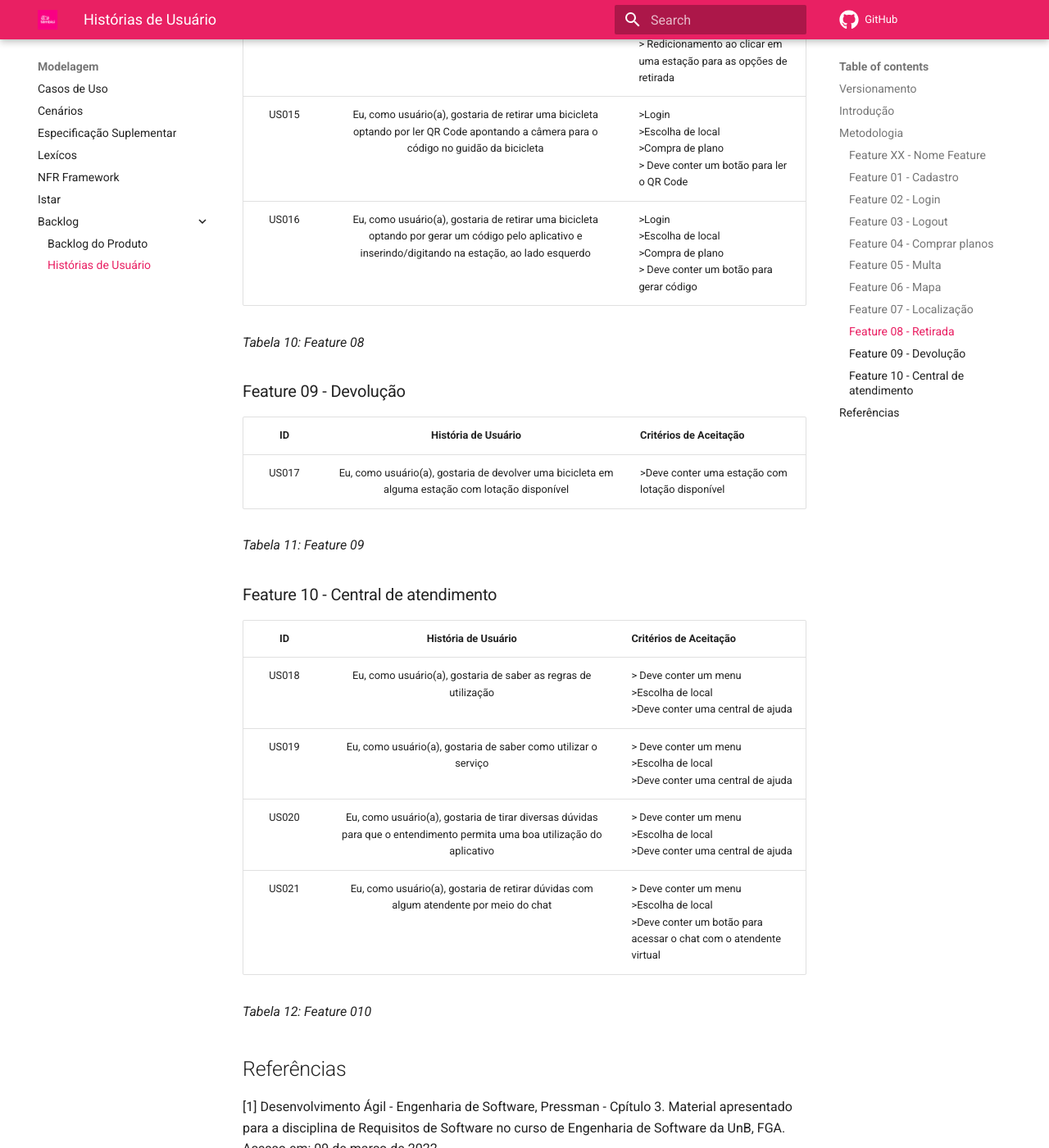
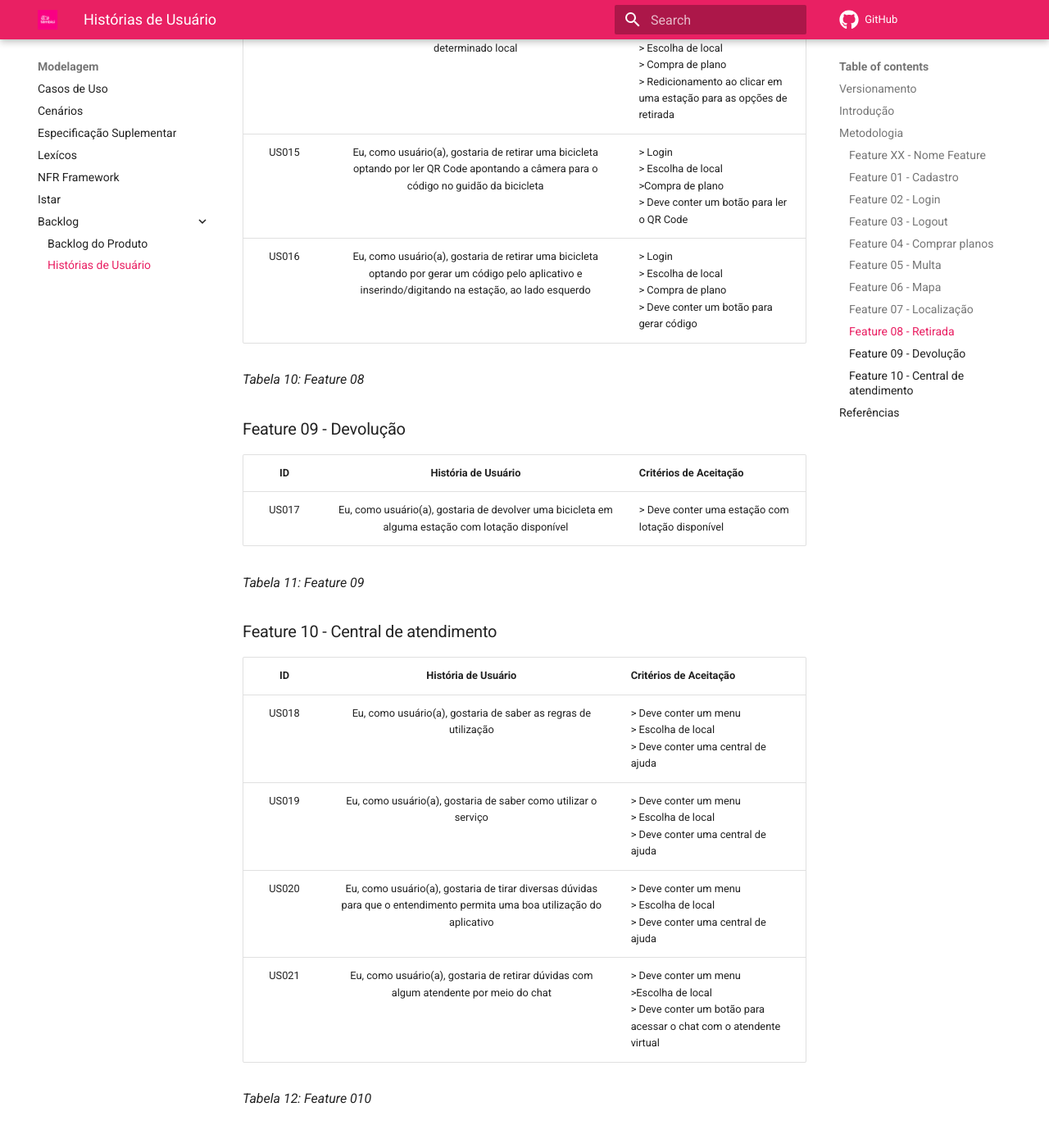
Before and after one commit to Requisitos-de-Software/2021.2-Tembici, an MkDocs documentation site: the page built from docs/modelagem/backlog/historias_de_usuario.md, in a window 1280 px wide and 1400 px high, scrolled down 3783 px. Shown: the whole window at 82% size. Built offline with MkDocs 1.6.1 and Material for MkDocs 9.7.7, drawn with Linux system fonts in a browser that asks for light colours; comment, search, counter and statistics services are not loaded; part of the change alters nothing that is shown; some of the changed text lies outside the part shown.

```diff
--- a/docs/modelagem/backlog/historias_de_usuario.md
+++ b/docs/modelagem/backlog/historias_de_usuario.md
@@ -5,6 +5,7 @@
 | Versão | Data | Modificação | Autor |
 |-|-|-|-|
 | 1.0 | 09/03 | Criação das histórias de usuário | Lívia Rodrigues e João Victor |
+| 1.1 | 09/03 | Padronização | Lívia Rodrigues |
 
 *Tabela 1: Versionamento*
 
@@ -89,26 +90,26 @@
 ### Feature 08 - Retirada
 |**ID**|**História de Usuário**|**Critérios de Aceitação**|
 |:----------:|:----:|:----------------------|
-| US014 | Eu, como usuário(a), gostaria de retirar uma bicicleta em determinado local  | >Login <br/> >Escolha de local <br/> >Compra de plano <br/> > Redicionamento ao clicar em uma estação para as opções de retirada <br/> |
-| US015 | Eu, como usuário(a), gostaria de retirar uma bicicleta optando por ler QR Code apontando a câmera para o código no guidão da bicicleta | >Login <br/> >Escolha de local <br/> >Compra de plano <br/> > Deve conter um botão para ler o QR Code |
-| US016 | Eu, como usuário(a), gostaria de retirar uma bicicleta optando por gerar um código pelo aplicativo e inserindo/digitando na estação, ao lado esquerdo | >Login <br/> >Escolha de local <br/> >Compra de plano <br/> > Deve conter um botão para gerar código |
+| US014 | Eu, como usuário(a), gostaria de retirar uma bicicleta em determinado local  | > Login <br/> > Escolha de local <br/> > Compra de plano <br/> > Redicionamento ao clicar em uma estação para as opções de retirada <br/> |
+| US015 | Eu, como usuário(a), gostaria de retirar uma bicicleta optando por ler QR Code apontando a câmera para o código no guidão da bicicleta | > Login <br/> > Escolha de local <br/> >Compra de plano <br/> > Deve conter um botão para ler o QR Code |
+| US016 | Eu, como usuário(a), gostaria de retirar uma bicicleta optando por gerar um código pelo aplicativo e inserindo/digitando na estação, ao lado esquerdo | > Login <br/> > Escolha de local <br/> > Compra de plano <br/> > Deve conter um botão para gerar código |
 
 *Tabela 10: Feature 08*
 
 ### Feature 09 - Devolução
 |**ID**|**História de Usuário**|**Critérios de Aceitação**|
 |:----------:|:----:|:----------------------|
-| US017 | Eu, como usuário(a), gostaria de devolver uma bicicleta em alguma estação com lotação disponível | >Deve conter uma estação com lotação disponível |
+| US017 | Eu, como usuário(a), gostaria de devolver uma bicicleta em alguma estação com lotação disponível | > Deve conter uma estação com lotação disponível |
 
 *Tabela 11: Feature 09*
 
 ### Feature 10 - Central de atendimento
 |**ID**|**História de Usuário**|**Critérios de Aceitação**|
 |:----------:|:----:|:----------------------|
-| US018 | Eu, como usuário(a), gostaria de saber as regras de utilização | > Deve conter um menu <br/> >Escolha de local <br/>  >Deve conter uma central de ajuda <br/> |
-| US019 | Eu, como usuário(a), gostaria de saber como utilizar o serviço | > Deve conter um menu <br/> >Escolha de local <br/>  >Deve conter uma central de ajuda <br/> |
-| US020 | Eu, como usuário(a), gostaria de tirar diversas dúvidas para que o entendimento permita uma boa utilização do aplicativo | > Deve conter um menu <br/> >Escolha de local <br/>  >Deve conter uma central de ajuda <br/> |
-| US021 | Eu, como usuário(a), gostaria de retirar dúvidas com algum atendente por meio do chat | > Deve conter um menu <br/> >Escolha de local <br/>  >Deve conter um botão para acessar o chat com o atendente virtual <br/> |
+| US018 | Eu, como usuário(a), gostaria de saber as regras de utilização | > Deve conter um menu <br/> > Escolha de local <br/>  > Deve conter uma central de ajuda <br/> |
+| US019 | Eu, como usuário(a), gostaria de saber como utilizar o serviço | > Deve conter um menu <br/> > Escolha de local <br/>  > Deve conter uma central de ajuda <br/> |
+| US020 | Eu, como usuário(a), gostaria de tirar diversas dúvidas para que o entendimento permita uma boa utilização do aplicativo | > Deve conter um menu <br/> > Escolha de local <br/>  > Deve conter uma central de ajuda <br/> |
+| US021 | Eu, como usuário(a), gostaria de retirar dúvidas com algum atendente por meio do chat | > Deve conter um menu <br/> >Escolha de local <br/>  > Deve conter um botão para acessar o chat com o atendente virtual <br/> |
 
 *Tabela 12: Feature 010*
 
```
